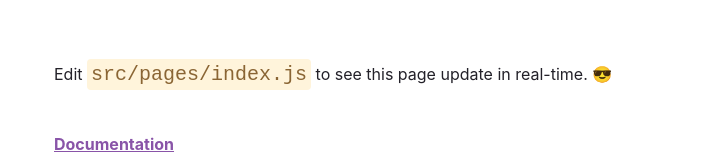
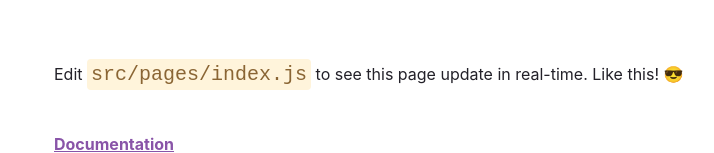
Before and after one commit to Benaiah/gatsby-test-site, a Gatsby site: page / in a window 1280 px wide. Shown: the part 222-375 px from the top of the page, without its empty margins (50-764 px from the left). Built offline with nearby package versions, Linux system fonts and the light colour scheme; Gatsby itself is replaced by a stand-in of ours.

Commit message:
initial commit

```diff
--- a/src/pages/index.js
+++ b/src/pages/index.js
@@ -140,7 +140,7 @@ const IndexPage = () => {
       </h1>
       <p style={paragraphStyles}>
         Edit <code style={codeStyles}>src/pages/index.js</code> to see this page
-        update in real-time.{" "}
+        update in real-time. Like this!{" "}
         <span role="img" aria-label="Sunglasses smiley emoji">
           😎
         </span>
```
Also changed, not shown: 1 other file.
